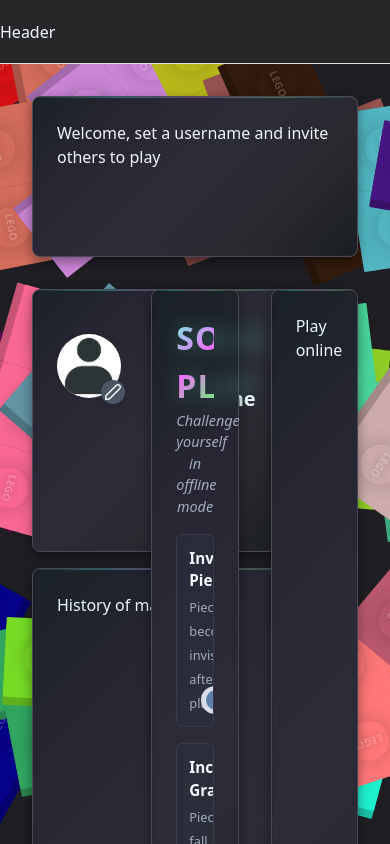
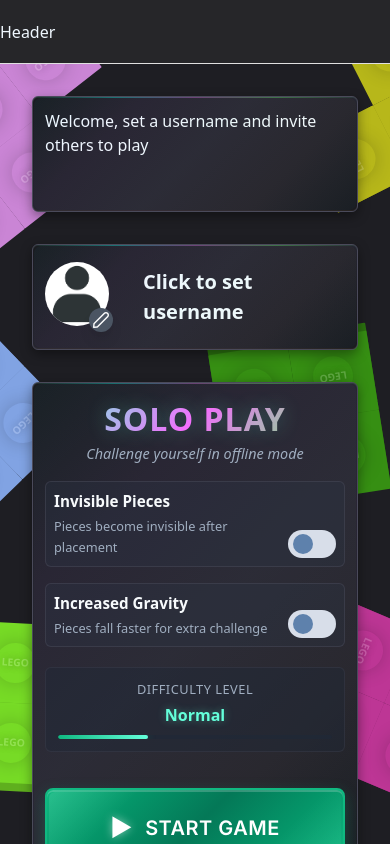
Before and after one commit to marcioflaviob/42_red_tetris_front, a React (Vite) app: page / in a window 390 px wide. Shown: the top 844 px of the page. Built offline with nearby package versions, Linux system fonts and the light colour scheme.

Commit message:
feat: added a background animation in the main menu, made the main menu responsive

```diff
--- a/src/Layout.module.css
+++ b/src/Layout.module.css
@@ -11,6 +11,8 @@
 .main {
   grid-row: 2;
   overflow-y: auto;
+  /* position: relative; */
+  z-index: 1;
 }
 
 .footer {
--- a/src/base/Footer.module.css
+++ b/src/base/Footer.module.css
@@ -8,4 +8,5 @@
   align-items: center;
   justify-content: center;
   border-top: 1px solid #e0e0e0;
+  z-index: var(--z-footer);
 }
--- a/src/base/HomePage.jsx
+++ b/src/base/HomePage.jsx
@@ -20,12 +20,12 @@ const HomePage = () => {
           </Card>
         </div>
       )}
-      <div className="container mx-auto grid grid-cols-3 row-span-10 gap-8 flex-1 p-8">
-        <div className="grid grid-rows-7 gap-4">
+      <div className={`${styles.grid} container grid mx-auto grid-cols-3 row-span-10 gap-8 flex-1 p-8 w-full`}>
+        <div className={`${styles.userCardContainer} grid grid-rows-7 gap-4`}>
           <Card className="row-span-2">
             <UserCard />
           </Card>
-          <Card className="row-span-5">History of matches here</Card>
+          <Card className={`${styles.historyCard} row-span-5`}>History of matches here</Card>
         </div>
         <Card isUsernameRequired={true}>
           <OfflineCard />
--- a/src/base/HomePage.module.css
+++ b/src/base/HomePage.module.css
@@ -4,3 +4,16 @@
   z-index: -3;
   position: relative;
 }
+
+@media (max-width: 874px) {
+  .grid {
+    display: flex;
+    flex-direction: column;
+  }
+  .historyCard {
+    display: none;
+  }
+  .userCardContainer {
+    grid-template-rows: none;
+  }
+}
--- a/src/components/ui/Backgrounds/HomePageBg.module.css
+++ b/src/components/ui/Backgrounds/HomePageBg.module.css
@@ -30,7 +30,7 @@
 }
 
 .block {
-    width: 20vw;
+    width: 8%;
     flex-shrink: 0; /* Prevent blocks from shrinking */
     height: 100%;
     display: flex;
--- a/src/components/ui/Card/Card.module.css
+++ b/src/components/ui/Card/Card.module.css
@@ -11,6 +11,10 @@
   border-radius: 8px;
   padding: 1.5rem;
   height: 100%;
+  width: 100%;
+  max-width: 100%;
+  min-width: 0;
+  box-sizing: border-box;
   box-shadow:
     0 4px 12px rgba(0, 0, 0, 0.4),
     inset 0 1px 0 rgba(100, 200, 150, 0.1),
@@ -116,3 +120,27 @@
   box-shadow: 0 2px 8px rgba(0, 0, 0, 0.4);
   backdrop-filter: blur(2px);
 }
+
+/* Responsive adjustments for smaller screens */
+@media (max-width: 768px) {
+  .card {
+    padding: 1rem;
+    border-radius: 6px;
+  }
+
+  .usernamePromptMessage {
+    font-size: 0.9rem;
+    padding: 0.75rem 1rem;
+  }
+}
+
+@media (max-width: 480px) {
+  .card {
+    padding: 0.75rem;
+  }
+
+  .usernamePromptMessage {
+    font-size: 0.85rem;
+    padding: 0.5rem 0.75rem;
+  }
+}
--- a/src/components/ui/Card/InfoCard.module.css
+++ b/src/components/ui/Card/InfoCard.module.css
@@ -36,3 +36,18 @@
 .card:hover::before {
   left: 100%;
 }
+
+/* Responsive adjustments */
+@media (max-width: 768px) {
+  .card {
+    padding: 0.65rem 0.75rem;
+    font-size: 0.95rem;
+  }
+}
+
+@media (max-width: 480px) {
+  .card {
+    padding: 0.5rem 0.5rem;
+    font-size: 0.9rem;
+  }
+}
--- a/src/index.css
+++ b/src/index.css
@@ -12,4 +12,6 @@
 
   --header-height: 64px;
   --footer-height: 48px;
+  --z-header: 10;
+  --z-footer: 10;
 }
```
Also changed, not shown: public/assets/avatars/anakin.jpg (added), public/assets/avatars/lego.jpg (added), src/components/ui/Backgrounds/LegoPiece.module.css (indentation only).
